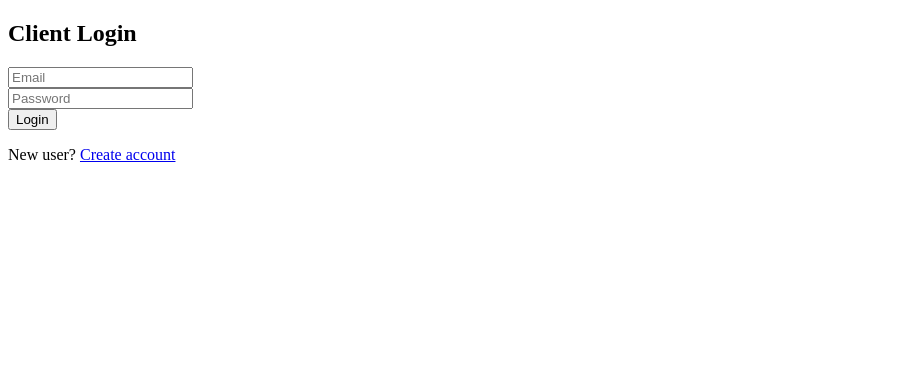
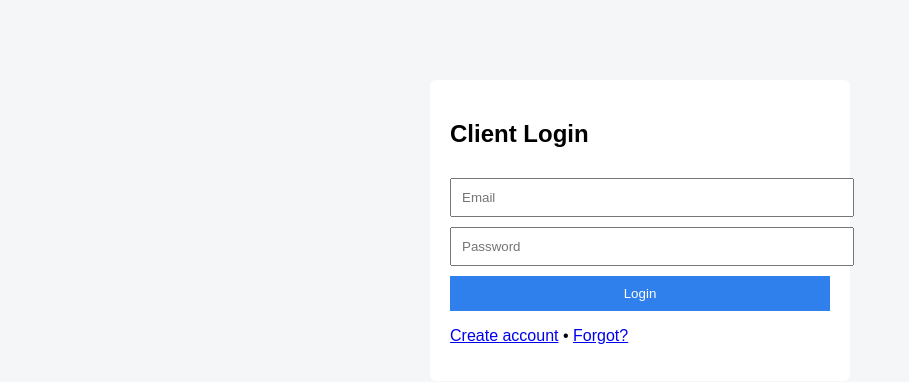
Before and after one commit to sidxarnav/orm-panel, a website: page public/client-login.html in a window 1280 px wide. Both pictures are taken after a click on the button "Login". Shown: the whole page, without its empty margins (0-909 px from the left). Drawn offline with Linux system fonts and the light colour scheme; no server answers.

Commit message:
Refactor client login HTML and JavaScript

```diff
--- a/public/client-login.html
+++ b/public/client-login.html
@@ -1,36 +1,23 @@
-<!DOCTYPE html>
-<html>
-<head><title>Client Login</title></head>
-<body>
-
+<!DOCTYPE html><html><head>
+<title>Client Login</title>
+<style>
+body{font-family:Arial;background:#f4f6f8}
+.box{max-width:380px;margin:80px auto;background:#fff;padding:20px;border-radius:6px}
+input,button{width:100%;padding:10px;margin-top:10px}
+button{background:#2f80ed;color:#fff;border:0}
+</style></head><body>
+<div class="box">
 <h2>Client Login</h2>
-
-<input id="email" placeholder="Email"><br>
-<input id="password" type="password" placeholder="Password"><br>
-
+<input id="email" placeholder="Email">
+<input id="password" type="password" placeholder="Password">
 <button onclick="login()">Login</button>
-
-<p>New user? <a href="/client-signup.html">Create account</a></p>
-
+<p><a href="/client-signup.html">Create account</a> • <a href="/forgot.html">Forgot?</a></p>
+</div>
 <script>
-async function login() {
-  const res = await fetch("/api/client/login", {
-    method: "POST",
-    headers: { "Content-Type": "application/json" },
-    body: JSON.stringify({
-      email: email.value,
-      password: password.value
-    })
-  });
-
-  if (res.ok) {
-    sessionStorage.setItem("clientLoggedIn", "true");
-    window.location.href = "/client-dashboard.html";
-  } else {
-    alert("Invalid login");
-  }
+async function login(){
+ const r=await fetch("/api/client/login",{method:"POST",headers:{'Content-Type':'application/json'},body:JSON.stringify({email:email.value,password:password.value})});
+ if(!r.ok) return alert("Login failed");
+ const d=await r.json(); localStorage.setItem("token",d.token);
+ location.href="/client-dashboard.html";
 }
-</script>
-
-</body>
-</html>
+</script></body></html>
```
